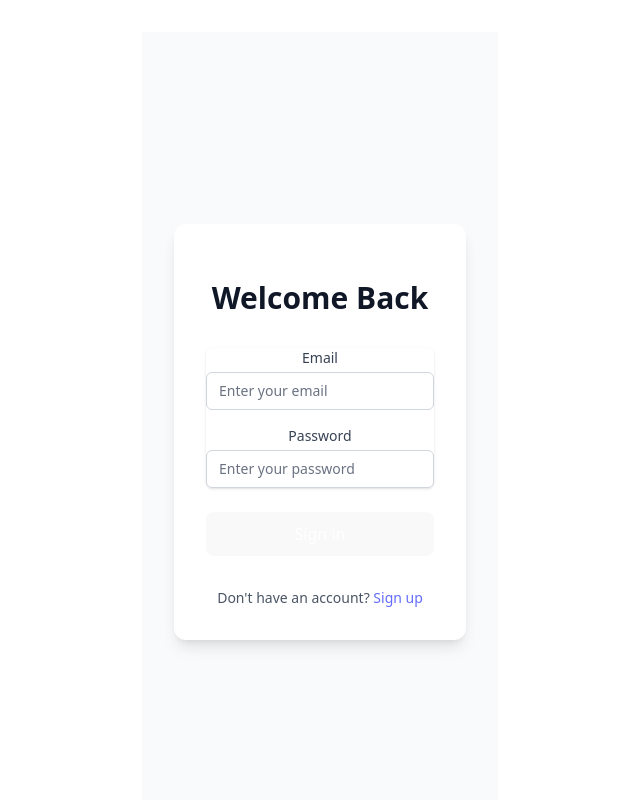
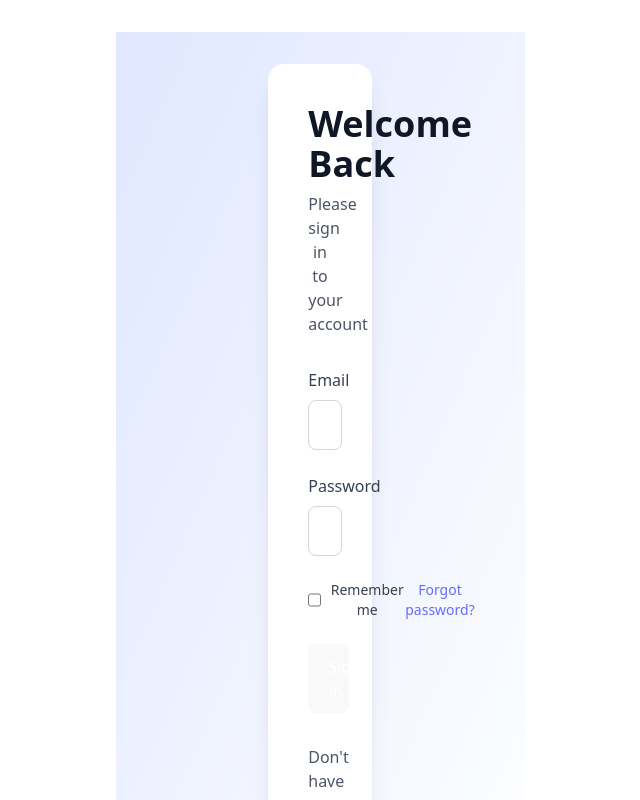
Before and after one commit to CaeraDenoir11/Rent-A-Girlfriend, a React (Vite) app in the folder Rent-A-Girlfriend/: page / in a window 1280 px wide. Shown: the top 800 px of the page, without its empty margins (320-960 px from the left). Built offline with nearby package versions, Linux system fonts and the light colour scheme.

Commit message:
login change for resposive

```diff
--- a/Rent-A-Girlfriend/frontend/src/components/auth/Login.jsx
+++ b/Rent-A-Girlfriend/frontend/src/components/auth/Login.jsx
@@ -21,19 +21,27 @@ const Login = () => {
   };
 
   return (
-    <div className="min-h-screen flex items-center justify-center bg-gray-50 py-12 px-4 sm:px-6 lg:px-8">
-      <div className="max-w-md w-full space-y-8 bg-white p-8 rounded-xl shadow-lg">
-        <div>
-          <h2 className="mt-6 text-center text-3xl font-extrabold text-gray-900">
+    // Full screen container with responsive padding
+    <div className="min-h-screen w-full flex items-center justify-center bg-gradient-to-br from-indigo-100 to-white p-4 sm:p-6 md:p-8">
+      {/* Card container with responsive width and padding */}
+      <div className="w-full max-w-[90%] sm:max-w-[80%] md:max-w-[60%] lg:max-w-[40%] xl:max-w-[30%] bg-white rounded-2xl shadow-xl p-6 sm:p-8 md:p-10">
+        {/* Header section */}
+        <div className="text-center mb-8">
+          <h2 className="text-2xl sm:text-3xl md:text-4xl font-bold text-gray-900 mb-2">
             Welcome Back
           </h2>
+          <p className="text-gray-600 text-sm sm:text-base">
+            Please sign in to your account
+          </p>
         </div>
-        <form className="mt-8 space-y-6" onSubmit={handleSubmit}>
-          <div className="rounded-md shadow-sm space-y-4">
-            <div>
+
+        {/* Form section */}
+        <form className="space-y-6" onSubmit={handleSubmit}>
+          {/* Email input group */}
+          <div className="space-y-2">
             <label
               htmlFor="email"
-                className="block text-sm font-medium text-gray-700"
+              className="block text-sm sm:text-base font-medium text-gray-700"
             >
               Email
             </label>
@@ -44,14 +52,16 @@ const Login = () => {
               required
               value={formData.email}
               onChange={handleChange}
-                className="mt-1 appearance-none relative block w-full px-3 py-2 border border-gray-300 placeholder-gray-500 text-gray-900 rounded-md focus:outline-none focus:ring-indigo-500 focus:border-indigo-500 focus:z-10 sm:text-sm"
+              className="w-full px-4 py-3 rounded-lg border border-gray-300 focus:ring-2 focus:ring-indigo-500 focus:border-indigo-500 transition-all duration-200 text-sm sm:text-base"
               placeholder="Enter your email"
             />
           </div>
-            <div>
+
+          {/* Password input group */}
+          <div className="space-y-2">
             <label
               htmlFor="password"
-                className="block text-sm font-medium text-gray-700"
+              className="block text-sm sm:text-base font-medium text-gray-700"
             >
               Password
             </label>
@@ -62,22 +72,40 @@ const Login = () => {
               required
               value={formData.password}
               onChange={handleChange}
-                className="mt-1 appearance-none relative block w-full px-3 py-2 border border-gray-300 placeholder-gray-500 text-gray-900 rounded-md focus:outline-none focus:ring-indigo-500 focus:border-indigo-500 focus:z-10 sm:text-sm"
+              className="w-full px-4 py-3 rounded-lg border border-gray-300 focus:ring-2 focus:ring-indigo-500 focus:border-indigo-500 transition-all duration-200 text-sm sm:text-base"
               placeholder="Enter your password"
             />
           </div>
+
+          {/* Remember me and forgot password */}
+          <div className="flex items-center justify-between text-sm">
+            <div className="flex items-center">
+              <input
+                id="remember-me"
+                name="remember-me"
+                type="checkbox"
+                className="h-4 w-4 text-indigo-600 focus:ring-indigo-500 border-gray-300 rounded"
+              />
+              <label htmlFor="remember-me" className="ml-2 block text-gray-700">
+                Remember me
+              </label>
+            </div>
+            <a href="#" className="text-indigo-600 hover:text-indigo-500">
+              Forgot password?
+            </a>
           </div>
 
-          <div>
+          {/* Submit button */}
           <button
             type="submit"
-              className="group relative w-full flex justify-center py-2 px-4 border border-transparent text-sm font-medium rounded-md text-white bg-indigo-600 hover:bg-indigo-700 focus:outline-none focus:ring-2 focus:ring-offset-2 focus:ring-indigo-500 transition-colors duration-200"
+            className="w-full py-3 px-4 border border-transparent rounded-lg text-white bg-indigo-600 hover:bg-indigo-700 focus:outline-none focus:ring-2 focus:ring-offset-2 focus:ring-indigo-500 transition-all duration-200 text-sm sm:text-base font-medium"
           >
             Sign in
           </button>
-          </div>
         </form>
-        <p className="mt-4 text-center text-sm text-gray-600">
+
+        {/* Sign up link */}
+        <p className="mt-8 text-center text-sm sm:text-base text-gray-600">
           Don't have an account?{" "}
           <a
             href="/signup"
```
Lines whose indentation alone changed are shown as unchanged.
